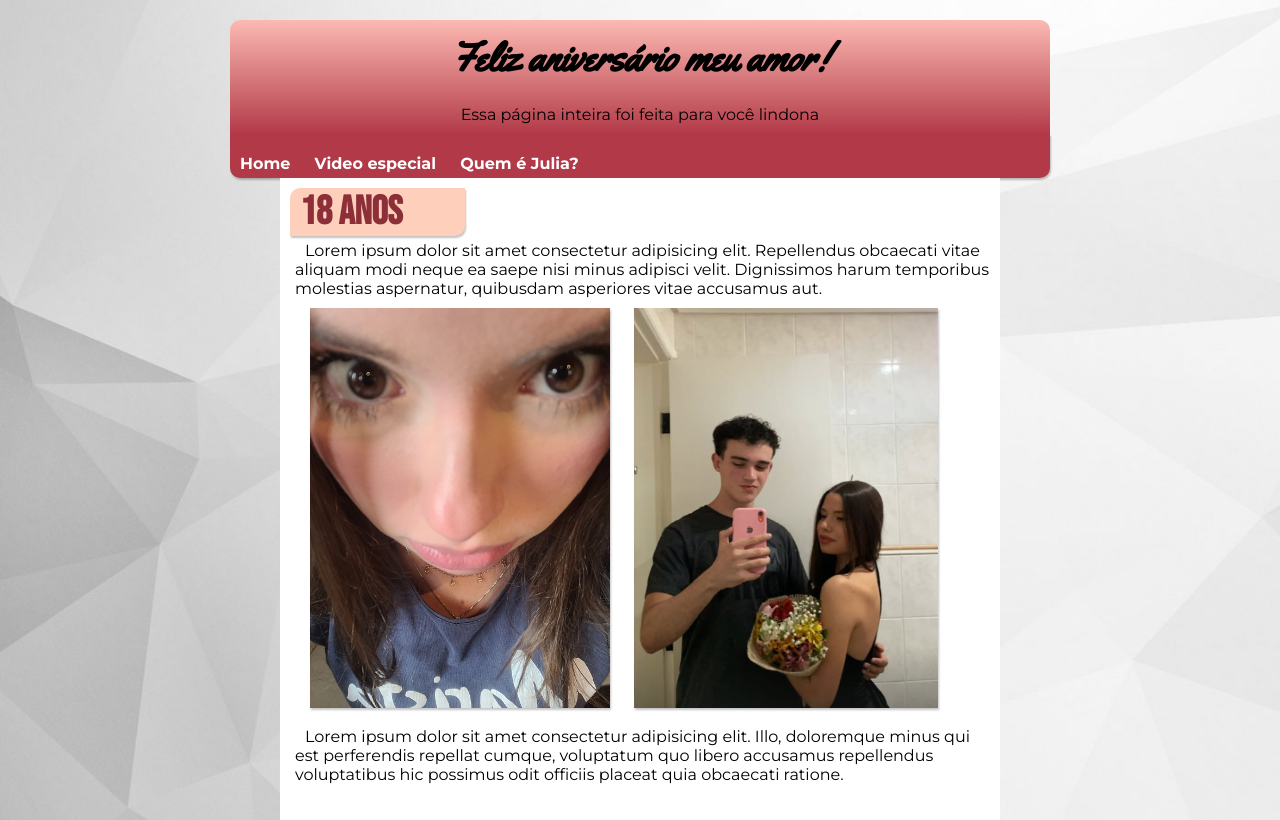
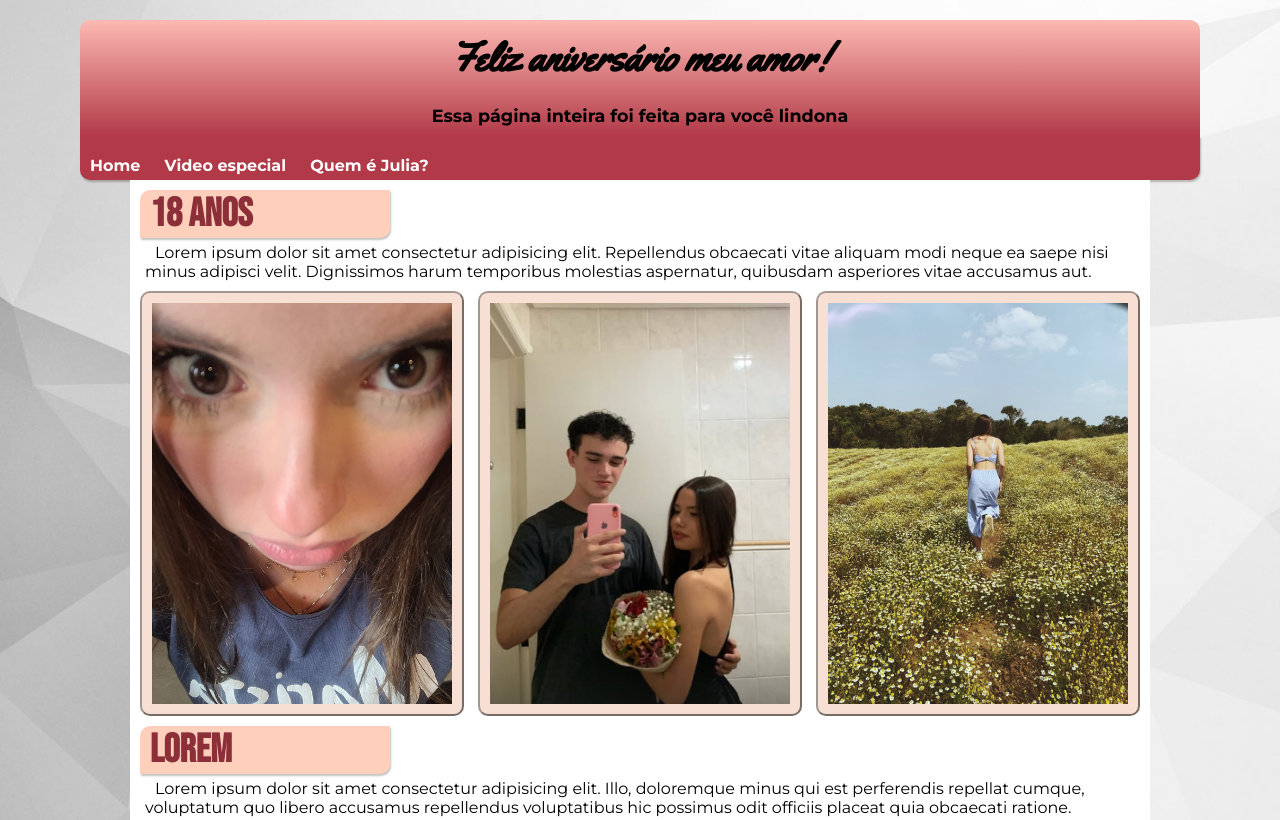
Before and after one commit to gioschrickte/site-julia, a plain HTML site: page index.html in a window 1280 px wide. Shown: the top 820 px of the page. Drawn offline with Linux system fonts and the light colour scheme.

Commit message:
Implementação de imagens

```diff
--- a/estilo/style.css
+++ b/estilo/style.css
@@ -21,12 +21,13 @@ body {
 }
 
 header {
+    min-width:300px;
+    max-width: 1100px;
     margin: auto;
     margin-top: 20px;
     padding: 10px;
     border-radius: 10px 10px 0px 0px;
     background-image: linear-gradient(to bottom, #FCB9B2, #B23A48);
-    width: 800px;
     text-align: center;
 }
 
@@ -37,12 +38,18 @@ header > h1 {
     padding-bottom: 20px;
 }
 
+header p {
+    font-size: 1.1em;
+    font-weight: bold;
+}
+
 nav {
+    min-width:300px;
+    max-width: 1100px;
     padding: 20px 10px 5px 10px;
     margin: auto;
     border-radius: 0px 0px 10px 10px;
     background-color: #B23A48;
-    width: 800px;
     box-shadow: 1px 2px 2px rgba(0, 0, 0, 0.24);
 }
 
@@ -65,7 +72,8 @@ nav a:active{
 }
 
 main{
-    width: 700px;
+    min-width:300px;
+    max-width: 1000px;
     margin: auto;
     border-radius: 0px 0px 10px 10px;
     height: 800px;
@@ -89,11 +97,20 @@ main p{
     margin: 5px 0px 0px 5px;
 }
 
-main img {
-    height: 400px;
-    margin: 10px;
-    max-width: 100%;
-    box-shadow: 1px 2px 2px rgba(0, 0, 0, 0.24);
+#imagens {
+    display: flex;
+    justify-content: space-between; /* Separa as imagens */
+    width: 100%; /* Faz a div ocupar toda a largura disponível */
+}
+
+#imagens img {
+    max-width: 30%; /* As imagens vão ocupar até 48% do espaço, para garantir que fiquem separadas */
+    height: auto; /* Mantém a proporção da imagem */
+    padding: 10px;
+    border: 2px outset rgba(0, 0, 0, 0.521);
+    border-radius: 10px;
+    background-color: #f7dfd4;
+    margin: 10px 0px 10px 0px;
 }
 
 footer{
--- a/index.html
+++ b/index.html
@@ -23,7 +23,11 @@
         <div id="imagens">
             <img src="imagens/julia001.jpg" alt="">
             <img src="imagens/julia004.png" alt="">
+            <img src="imagens/julia003.png" alt="">
         </div>
+        <h2>
+            Lorem
+        </h2>
         <p>Lorem ipsum dolor sit amet consectetur adipisicing elit. Illo, doloremque minus qui est perferendis repellat cumque, voluptatum quo libero accusamus repellendus voluptatibus hic possimus odit officiis placeat quia obcaecati ratione.</p>
     </main>
     <footer>
```
